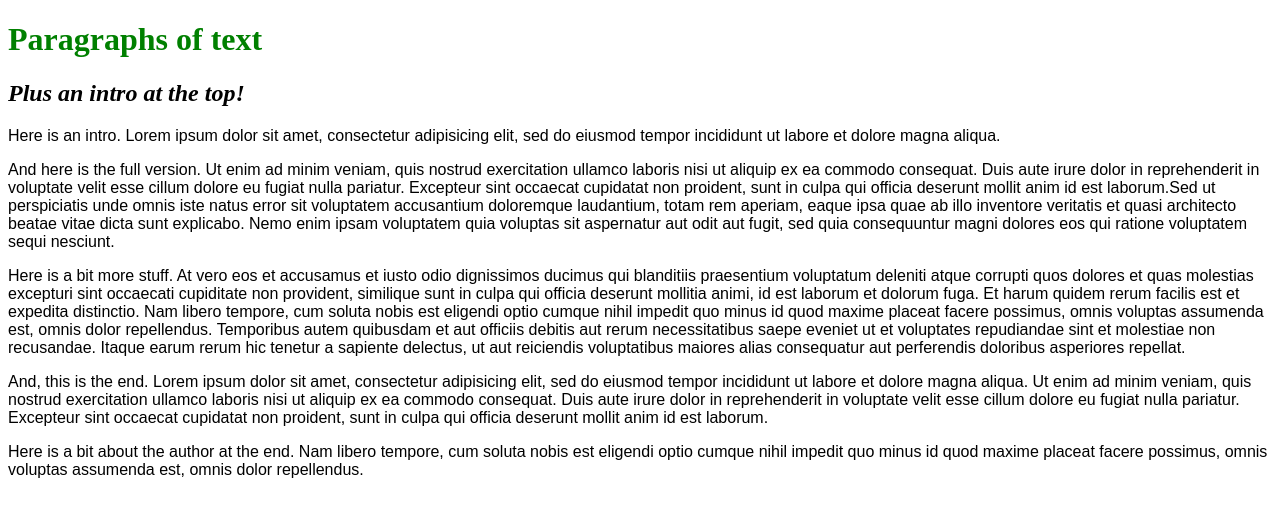
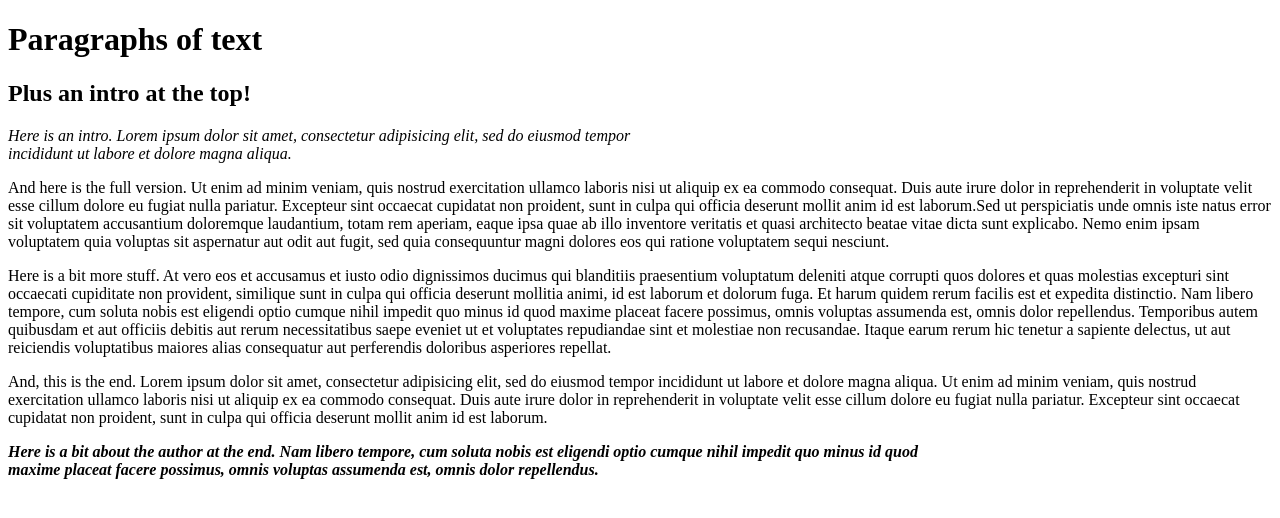
Before and after one commit to kit43/test, a plain HTML site: page paragraphe.html in a window 1280 px wide. Drawn offline with Linux system fonts and the light colour scheme.

Commit message:
mise ajour

```diff
--- a/css/styles.css
+++ b/css/styles.css
@@ -1,16 +1,10 @@
-h1{
-	color: green;
-}
-
-h2{
+p.intro{
+	width: 50%;
 	font-style: italic;
 }
 
-p{
-	font-family: sans-serif;
+p.author{
+	width: 75%;
+	font-style: italic;
+	font-weight: bold;
 }
-
-ul{
-	font-size: 2px;
-	line-height: 30px;
-}
--- a/paragraphe.html
+++ b/paragraphe.html
@@ -9,7 +9,7 @@
 		<h1>Paragraphs of text</h1>
 		<h2>Plus an intro at the top!</h2>
 
-		<p>Here is an intro. Lorem ipsum dolor sit amet, consectetur adipisicing elit, sed do eiusmod tempor incididunt ut labore et dolore magna aliqua.</p>
+		<p class="intro">Here is an intro. Lorem ipsum dolor sit amet, consectetur adipisicing elit, sed do eiusmod tempor incididunt ut labore et dolore magna aliqua.</p>
 
 		<p>And here is the full version. Ut enim ad minim veniam, quis nostrud exercitation ullamco laboris nisi ut aliquip ex ea commodo consequat. Duis aute irure dolor in reprehenderit in voluptate velit esse cillum dolore eu fugiat nulla pariatur. Excepteur sint occaecat cupidatat non proident, sunt in culpa qui officia deserunt mollit anim id est laborum.Sed ut perspiciatis unde omnis iste natus error sit voluptatem accusantium doloremque laudantium, totam rem aperiam, eaque ipsa quae ab illo inventore veritatis et quasi architecto beatae vitae dicta sunt explicabo. Nemo enim ipsam voluptatem quia voluptas sit aspernatur aut odit aut fugit, sed quia consequuntur magni dolores eos qui ratione voluptatem sequi nesciunt.</p>
 
@@ -17,6 +17,6 @@
 
 		<p>And, this is the end. Lorem ipsum dolor sit amet, consectetur adipisicing elit, sed do eiusmod tempor incididunt ut labore et dolore magna aliqua. Ut enim ad minim veniam, quis nostrud exercitation ullamco laboris nisi ut aliquip ex ea commodo consequat. Duis aute irure dolor in reprehenderit in voluptate velit esse cillum dolore eu fugiat nulla pariatur. Excepteur sint occaecat cupidatat non proident, sunt in culpa qui officia deserunt mollit anim id est laborum.</p>
 
-		<p>Here is a bit about the author at the end. Nam libero tempore, cum soluta nobis est eligendi optio cumque nihil impedit quo minus id quod maxime placeat facere possimus, omnis voluptas assumenda est, omnis dolor repellendus.</p>
+		<p class="author">Here is a bit about the author at the end. Nam libero tempore, cum soluta nobis est eligendi optio cumque nihil impedit quo minus id quod maxime placeat facere possimus, omnis voluptas assumenda est, omnis dolor repellendus.</p>
 	</body>
 </html>
```
